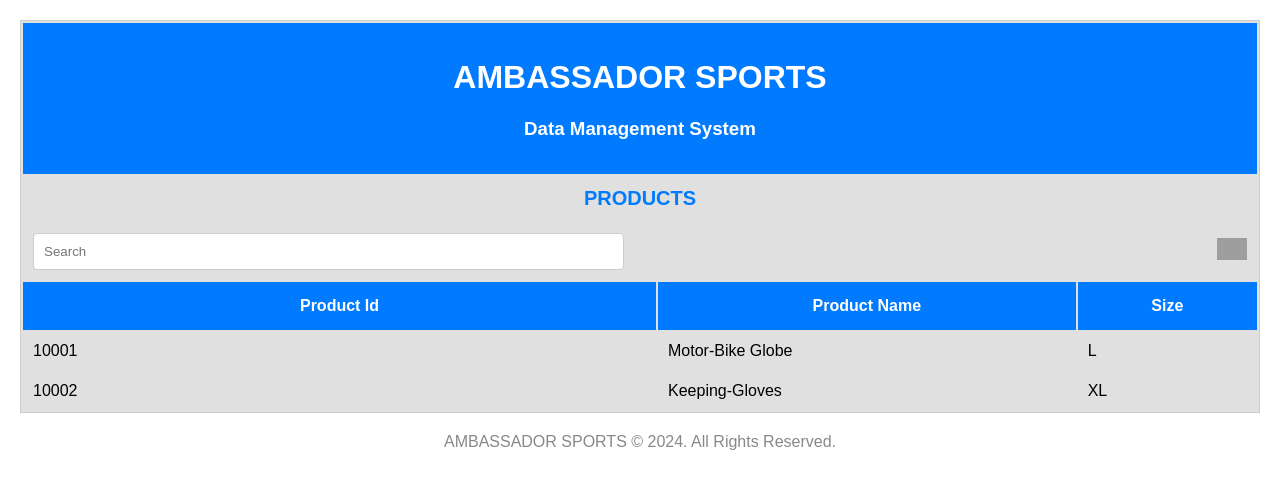
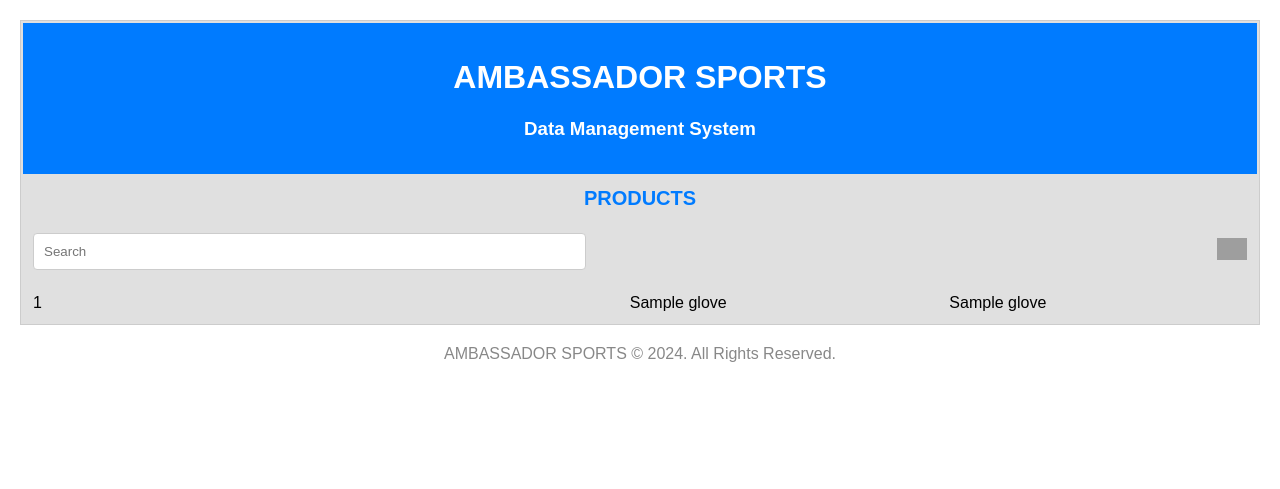
Before and after one commit to Sheikh-Ahmed-Naeem/DBMS-PROJECT, a Flask app: page /gloves/products in a window 1280 px wide. Shown: the top 489 px of the page. Run offline with Flask 3, Linux system fonts and the light colour scheme; a database or web service that is not in the repository returns one stand-in record (values such as "Sample title"); some libraries are stand-ins or nearby versions; grey boxes are pictures that could not be loaded.

Commit message:
Removed the dummy data and displayed the actual data from the DB

```diff
--- a/templates/Gloves_product_window.html
+++ b/templates/Gloves_product_window.html
@@ -107,20 +107,13 @@
       </td>
     </tr>
     <tr>
-      <th>Product Id</th>
-      <th>Product Name</th>
-      <th>Size</th>
+     {% for product in products %}
+    <tr>
+      <td>{{ product.name }}</td>
+      <td>{{ product.unit_address }}</td>
+      <td>{{ product.contact_no }}</td>
     </tr>
-    <tr>
-      <td>10001</td>
-      <td>Motor-Bike Globe</td>
-      <td>L</td>
-    </tr>
-    <tr>
-      <td>10002</td>
-      <td>Keeping-Gloves</td>
-      <td>XL</td>
-    </tr>
+    {% endfor %}
   </table>
 
   <div class="footer">
```
